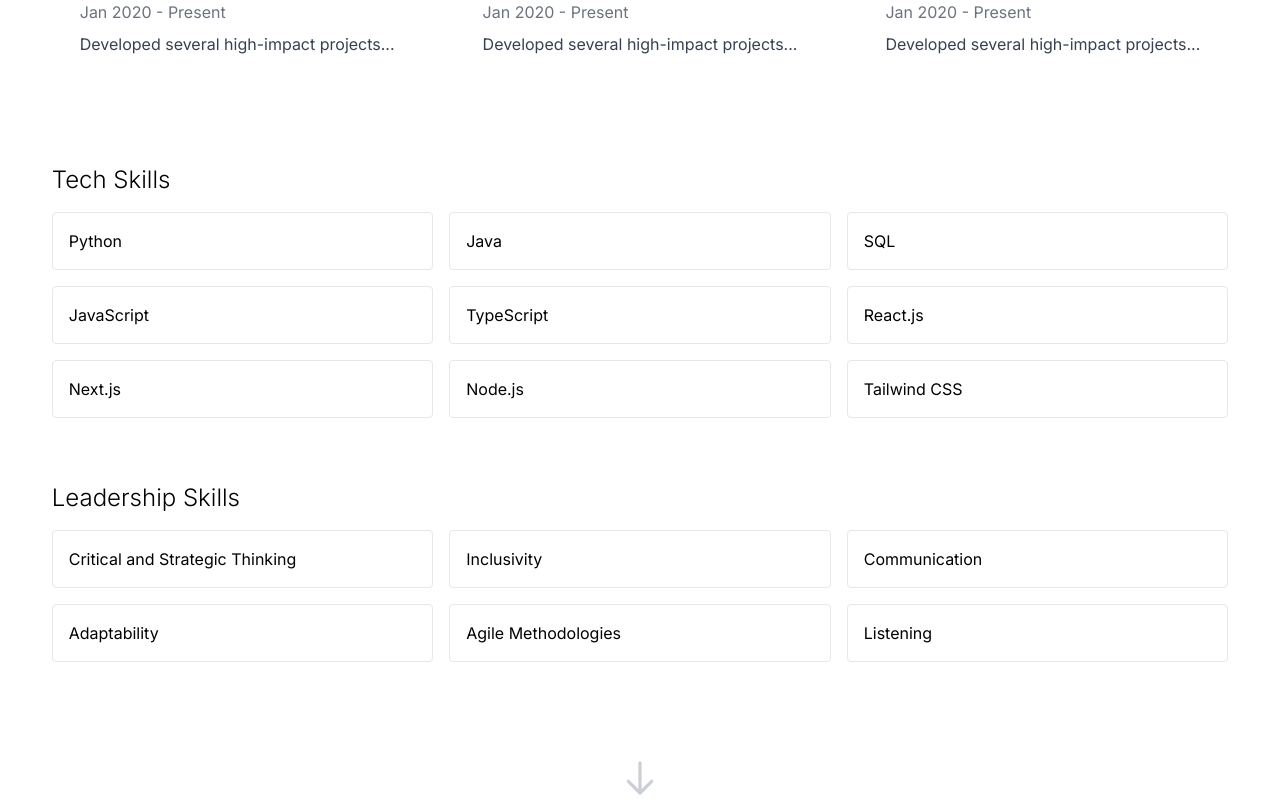
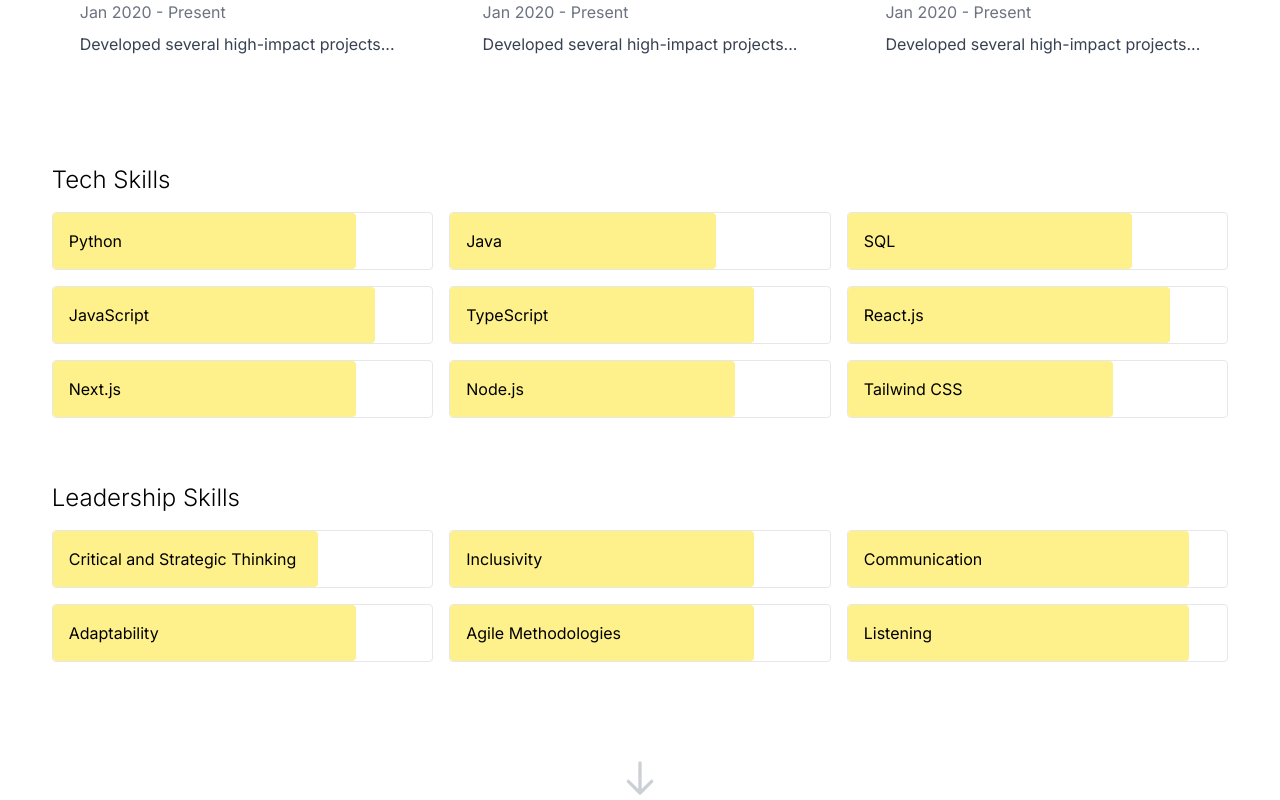
Before and after one commit to Ajit-Mehrotra/ajit-website, a Next.js app: page / in a window 1280 px wide. Shown: the part 1820-2620 px from the top of the page. Built offline with nearby package versions, Linux system fonts and the light colour scheme.

Commit message:
fixed responsiveness bugs and added some basic features

```diff
--- a/src/app/components/CultureValues.tsx
+++ b/src/app/CultureValues.tsx
@@ -34,9 +34,9 @@
 
 const CultureValues: React.FC = () => {
     return (
-        <div>
-            <h1 className=" text-center font-bold mb-6 sm:text-5xl md:text-6xl lg:text-7xl">My Culture & Values</h1>
-            <div className="flex flex-col xl:flex-row h-[150vh] overflow-hidden p-[8rem]">
+        <div className="mx-[10rem] mb-[10rem]">
+            <h1 className=" text-center font-bold mb-[4rem] text-5xl md:text-6xl lg:text-7xl">My Culture & Values</h1>
+            <div className="flex flex-col xl:flex-row h-[150vh] overflow-hidden">
                 <div className="bg-yellow-300 w-full xl:w-1/2 flex flex-col items-center justify-center p-8">
                     <h1 className="text-4xl text-center md:text-6xl font-bold mb-8">What I Value</h1>
 
@@ -57,7 +57,7 @@
 
                     </div>
                 </div>
-                <div className="w-full xl:w-1/2 overflow-y-auto p-8">
+                <div className="w-full xl:w-1/2 overflow-y-scroll p-8">
                     {valuesData.map((value, index) => (
                         <div key={index} className="flex items-start mb-8">
                             <img src={value.imageUrl} alt={value.title} className="w-24 h-24 mr-6" />
--- a/src/app/Description.tsx
+++ b/src/app/Description.tsx
@@ -5,7 +5,7 @@
     return (
         <div>
 
-            <p className="sm:px-[4rem] md:px-[6rem] lg:px-[20rem] sm:pt-[1rem] py-[2rem]">
+            <p className="px-[4rem] md:px-[6rem] lg:px-[20rem] sm:pt-[1rem] py-[2rem]">
                 I'm a senior at{" "}
                 <LinkComponent href="https://www.bentley.edu/">
                     Bentley University
--- a/src/app/Experience.tsx
+++ b/src/app/Experience.tsx
@@ -1,8 +1,9 @@
 "use client";
+import { title } from "process";
 import ExperienceEntry, { ExperienceEntryProps } from "./components/ExperienceEntry";
 import ExperienceList from "./components/ExperienceList";
 import Project from "./components/Project";
-import Skills from "./components/Skills";
+import Skills from "./Skills";
 
 
 const leadershipExperiences: ExperienceEntryProps[] = [
@@ -95,26 +96,34 @@
     },
 ];
 
-const tech_skills = [
-    'Python',
-    'Java',
-    'SQL',
-    'JavaScript',
-    'TypeScript',
-    'React.js',
-    'Next.js',
-    'Node.js',
-    'Tailwind CSS',
+const tech_skills: Skills[] = [
+    { name: 'Python', level: 80 },
+    { name: 'Java', level: 70 },
+    { name: 'SQL', level: 75 },
+    { name: 'JavaScript', level: 85 },
+    { name: 'TypeScript', level: 80 },
+    { name: 'React.js', level: 85 },
+    { name: 'Next.js', level: 80 },
+    { name: 'Node.js', level: 75 },
+    { name: 'Tailwind CSS', level: 70 },
 ];
-const leadership_skills = [
-    'Critical and Strategic Thinking', 'Inclusivity', 'Communication', 'Adaptability', 'Agile Methodologies', 'Listening',
+const leadership_skills: Skills[] = [
+    {
+        name: 'Critical and Strategic Thinking',
+        level: 70
+    },
+    { name: 'Inclusivity', level: 80 },
+    { name: 'Communication', level: 90 },
+    { name: 'Adaptability', level: 80 },
+    { name: 'Agile Methodologies', level: 80 },
+    { name: 'Listening', level: 90 },
 ];
 
 function Experience() {
 
     return (
         <div>
-            <h1 className=" text-center font-bold mb-6 sm:text-5xl md:text-6xl lg:text-7xl">My Experience</h1>
+            <h1 className=" text-center font-bold mb-6 text-5xl md:text-6xl lg:text-7xl">My Experience</h1>
 
             <div className=" w-full mx-auto p-8 flex flex-col xl:flex-row justify-around space-y-8 md:space-y-0 md:space-x-8  transition-all duration-300">
 
--- /dev/null
+++ b/src/app/Hobbies.tsx
@@ -0,0 +1,65 @@
+// components/HobbiesSection.tsx
+import React from 'react';
+
+type Hobby = {
+    name: string;
+    description: string;
+    imageUrl: string;
+};
+
+const hobbies: Hobby[] = [
+    {
+        name: 'Photography',
+        description: 'Capturing moments and creating memories.',
+        imageUrl: 'ajit.jpg',
+    },
+    {
+        name: 'Traveling',
+        description: 'Exploring new places and experiencing diverse cultures.',
+        imageUrl: 'ajit.jpg',
+    },
+    {
+        name: 'Photography',
+        description: 'Capturing moments and creating memories.',
+        imageUrl: 'ajit.jpg',
+    },
+    {
+        name: 'Traveling',
+        description: 'Exploring new places and experiencing diverse cultures.',
+        imageUrl: 'ajit.jpg',
+    },
+    {
+        name: 'Photography',
+        description: 'Capturing moments and creating memories.',
+        imageUrl: 'ajit.jpg',
+    },
+    // ... add more hobbies as needed
+];
+
+const HobbiesSection: React.FC = () => {
+    return (
+        <div className=" bg-yellow-300 py-[4rem] w-full  ">
+            <h1 className=" text-center font-bold mb-6 text-5xl md:text-6xl lg:text-7xl ">My Hobbies</h1>
+            <p className="mt-4 text-center ">I am the one don't weigh </p>
+            <div className="flex-col space-y-20">
+                {hobbies.map((hobby, index) => (
+                    <div key={index} className=' px-[2rem] md:px-[6rem] lg:px-[10rem]'>
+                        <h3 className="text-3xl font-semibold p-4 text-center md:text-start">{hobby.name}</h3>
+                        <div className='flex flex-wrap flex-col md:flex-row justify-center items-center space-y-8 md:space-x-14 md:items-start'>
+                            <div className="rounded-lg overflow-hidden shadow-lg bg-white p-4 md:w-1/3">
+                                <img src={hobby.imageUrl} alt={hobby.name} className="w-full h-48 object-cover mb-4" />
+                                <h3 className="text-2xl font-semibold mb-2">{hobby.name}</h3>
+                                <p>{hobby.description}</p>
+                            </div>
+                            <div className="flex-1 ">
+                                <p>Acting with honesty and honor without compromising the truth. lorem ipsum dolor sit amet, consectetur adipiscing elit, sed do eiusmod tempor incididunt ut labore et dolore magna aliqua. lorem ipsum dolor sit amet, consectetur adipiscing elit, sed do eiusmod tempor incididunt ut labore et dolore magna aliqua.</p>
+                            </div>
+                        </div>
+                    </div>
+                ))}
+            </div>
+        </div>
+    );
+};
+
+export default HobbiesSection;
--- /dev/null
+++ b/src/app/Skills.tsx
@@ -0,0 +1,33 @@
+
+interface Skills {
+    name: string;
+    level: number;
+}
+
+interface SkillsProps {
+    title: string;
+    skills: Skills[];
+}
+
+const Skills: React.FC<SkillsProps> = ({ title, skills }) => {
+    return (
+        <div className="p-8">
+            <h2 className="text-2xl font-light mb-4">{title}</h2>
+            <ul className="grid grid-cols-1 md:grid-cols-2 lg:grid-cols-3 gap-4">
+                {skills.map((skill, index) => (
+                    <li key={index} className="relative border p-4 rounded  transition-all duration-300">
+                        <div
+                            style={{ width: `${skill.level}%` }}
+                            className="absolute top-0 left-0 h-full bg-yellow-200 rounded "
+                        ></div>
+                        <div className="relative">
+                            {skill.name}
+                        </div>
+                    </li>
+                ))}
+            </ul>
+        </div>
+    );
+};
+
+export default Skills;
--- a/src/app/components/Takeaways.tsx
+++ b/src/app/Takeaways.tsx
@@ -1,4 +1,4 @@
-import Arrow from "./Arrow";
+import Arrow from "./components/Arrow";
 
 interface TakeawayProps {
     title: string;
@@ -63,7 +63,7 @@
             </div> */}
 
 
-            <h1 className=" text-center font-bold mb-6 sm:text-5xl md:text-6xl lg:text-7xl pb-[4rem]">Key Takeaways from Experience</h1>
+            <h1 className=" text-center font-bold mb-6 text-4xl sm:text-5xl md:text-6xl lg:text-7xl pb-[4rem]">Key Takeaways from Experience</h1>
             {/* <Arrow padding="py-[2rem]" color="text-gray-400" width={2} /> */}
             <div className="flex flex-wrap p-8 justify-center md:justify-start md:flex-row">
                 {takeaways.map((takeaway, index) => (
--- a/src/app/components/Skills.tsx
+++ /dev/null
@@ -1,22 +0,0 @@
-
-interface SkillsProps {
-    title: string;
-    skills: string[];
-}
-
-const Skills: React.FC<SkillsProps> = ({ title, skills }) => {
-    return (
-        <div className="p-8">
-            <h2 className="text-2xl font-light mb-4">{title}</h2>
-            <ul className="grid grid-cols-1 md:grid-cols-2 lg:grid-cols-3 gap-4">
-                {skills.map((skill, index) => (
-                    <li key={index} className="border p-4 rounded hover:bg-gray-100 transition-all duration-300">
-                        {skill}
-                    </li>
-                ))}
-            </ul>
-        </div>
-    );
-};
-
-export default Skills;
--- a/src/app/globals.css
+++ b/src/app/globals.css
@@ -6,6 +6,17 @@
   --foreground-rgb: 0, 0, 0;
   --background-start-rgb: 214, 219, 220;
   --background-end-rgb: 255, 255, 255;
+}
+
+::-webkit-scrollbar {
+  -webkit-appearance: none;
+  width: 7px;
+}
+
+::-webkit-scrollbar-thumb {
+  border-radius: 4px;
+  background-color: rgba(0, 0, 0, .5);
+  box-shadow: 0 0 1px rgba(255, 255, 255, .5);
 }
 
 @media (prefers-color-scheme: dark) {
--- a/src/app/page.tsx
+++ b/src/app/page.tsx
@@ -6,8 +6,9 @@
 import Experience from './Experience'
 import Arrow from './components/Arrow'
 import { ExperienceEntryProps } from './components/ExperienceEntry'
-import Takeaways from './components/Takeaways'
-import CultureValues from './components/CultureValues'
+import Takeaways from './Takeaways'
+import CultureValues from './CultureValues'
+import HobbiesSection from './Hobbies'
 
 
 
@@ -20,7 +21,7 @@
 
         <div className="flex place-items-center ">
           <Image
-            className="rounded-full sm:w-[15rem] md:w-[20rem] lg:w-[35rem] py-[1rem]"
+            className="rounded-full w-[15rem] md:w-[20rem] lg:w-[35rem] py-[1rem]"
             src="/ajit.jpg"
             alt="Ajit Picture"
             width={1000}
@@ -33,7 +34,7 @@
         <h3 className='text-sm md:text-2xl lg:text-3xl '>A LITTLE ABOUT</h3>
         <h1 className=' text-xl font-bold sm:text-4xl md:text-6xl lg:text-7xl '>AJIT MEHROTRA</h1>
         <Description />
-        <div className="flex">
+        <div className="flex flex-wrap items-center justify-center">
           <Button title='Experience' />
           <Button title='Linkedin' />
           <Button title='GitHub' />
@@ -48,6 +49,8 @@
         <Takeaways />
         <Arrow padding="py-[2rem]" color="text-gray-400" width={2} />
         <CultureValues />
+        <Arrow padding="py-[2rem]" color="text-gray-400" width={2} />
+        <HobbiesSection />
 
         <NextJS className="mb-32 grid text-center lg:mb-0 lg:grid-cols-4 lg:text-left"></NextJS>
 
```
